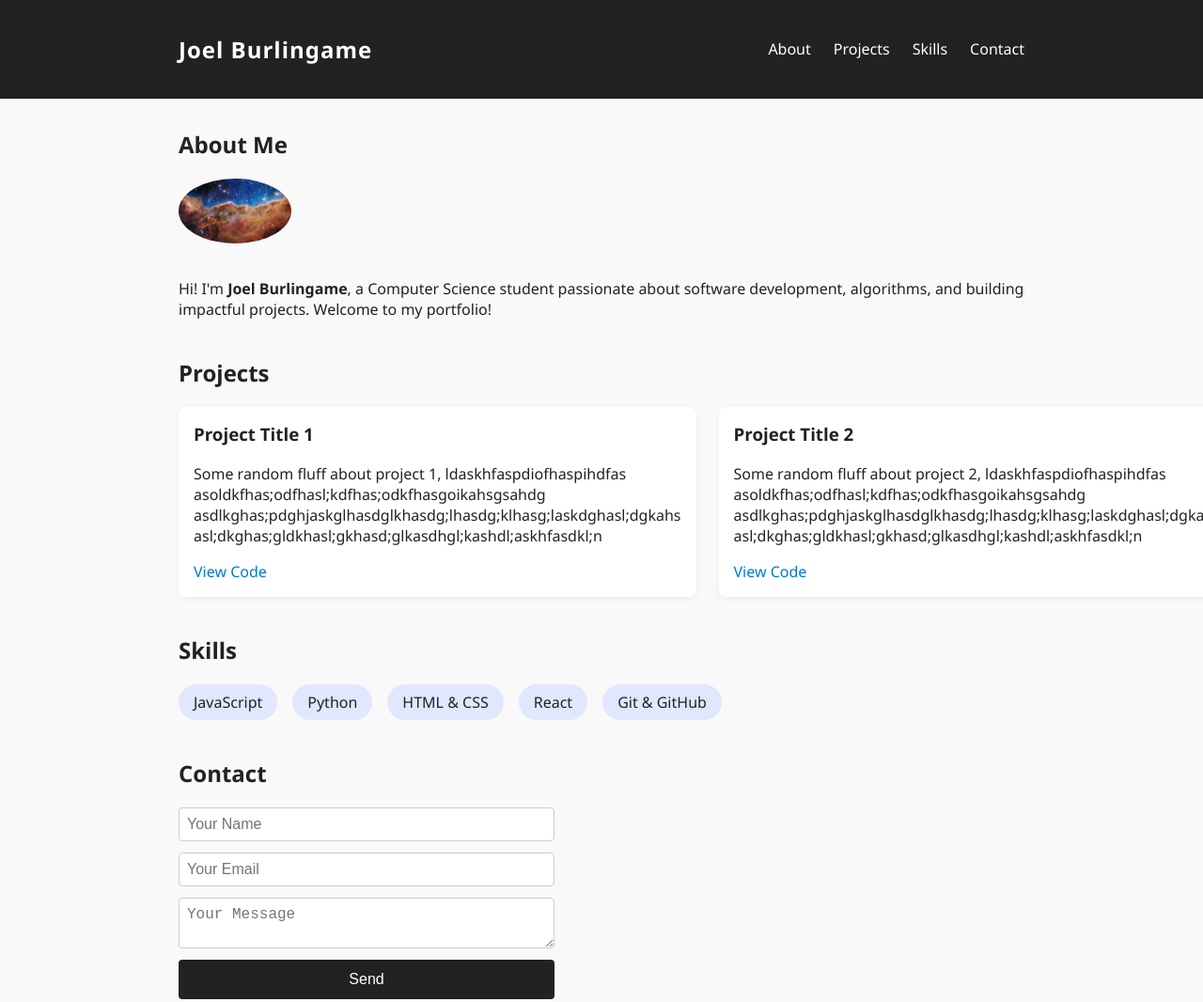
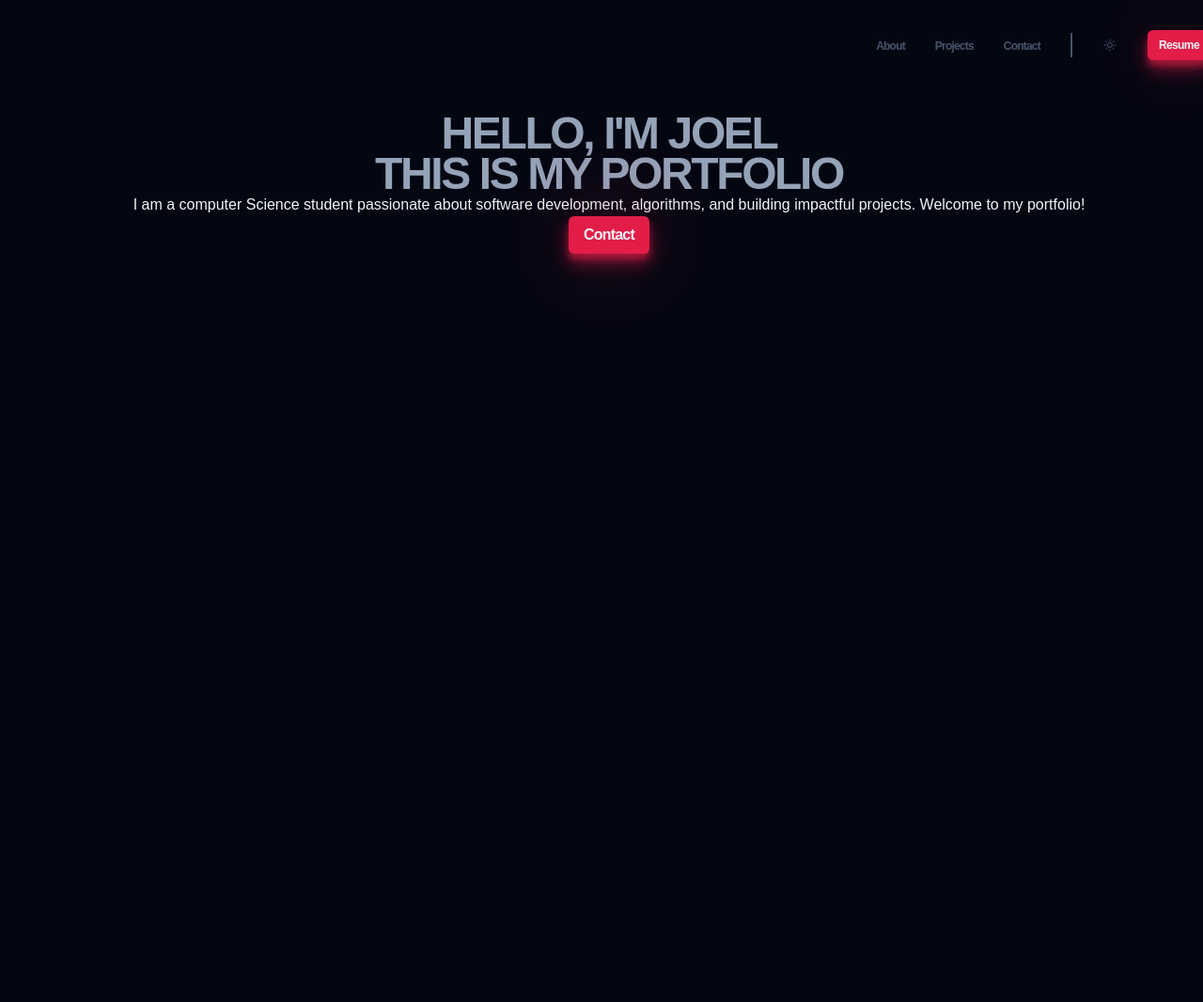
Before and after one commit to JTripple7s/CS_Portfolio_Web, a plain HTML site: page index.html in a window 1280 px wide. Shown: the top 1066 px of the page at 94% size. After the commit the page ends 800 px from the top, so only its background shows below. Drawn offline with Linux system fonts and the light colour scheme; a web font is replaced by a local one.

Commit message:
secondary version of portfolio

```diff
--- /dev/null
+++ b/css/components/header.css
@@ -0,0 +1,75 @@
+.header {
+    display: flex;
+    justify-content: flex-end;
+    align-items: center;
+    padding-top: 2rem;
+    padding-bottom: 2rem;
+}
+
+.header__menu {
+    display: flex;
+    align-items: center;
+    list-style: none;
+    padding: 0;
+    gap: 2em;
+}
+
+.header__link {
+    font-size: var(--size-xs);
+    text-decoration: none;
+    font-weight: 600;
+    color: var(--clr-slate600);
+    letter-spacing: -0.05rem;
+    transition: color 0.3s;
+}
+
+.header__link:hover {
+    color: var(--clr-rose);
+}
+
+.header__line {
+    border: 1px solid var(--clr-slate600);
+    padding-top: 1.5em;
+}
+
+.header__sun {
+    display: block;
+    color: var(--clr-slate600);
+    width: var(--size-base);
+    height: var(--size-base);
+
+}
+
+.header__resume {
+    font-size: var(--size-xs);
+}
+
+.header__bars {
+    color: var()
+}
+
+/* /* xs
+@media (min-width: 475px) {
+
+}
+/* sm
+@media (min-width: 640px) {
+
+}
+/* md
+@media (min-width: 768px) {
+
+}
+/* lg
+@media (min-width: 1024px) {
+
+}
+
+/* xl
+@media (min-width: 1280px) {
+
+}
+/* xxl
+@media (min-width: 1536px) {
+
+} */
--- /dev/null
+++ b/css/components/intro.css
@@ -0,0 +1,28 @@
+.intro {
+    text-align: center;
+}
+
+.intro__subtitle {
+    color: var(--clr-lsate800);
+    font-size: var(--size-5xl);
+    line-height: 0.9;
+}
+
+.intro__title {
+    color: var(--clr-slate400);
+    text-transform: uppercase;
+    font-size: var(--size-5xl);
+    letter-spacing: -0.05em;
+    line-height: 0.9;
+}
+
+.intro__description {
+    max-width: 60ch;
+    font-size: var(--size-sm);
+    color: var(--clr-lsate600);
+}
+
+.intro__btn {
+    text-transform: capitalize;
+    font-size: var(--size-sm);
+}
--- /dev/null
+++ b/css/style.css
@@ -0,0 +1,98 @@
+/* /* xs
+@media (min-width: 475px) {
+
+}
+/* sm
+@media (min-width: 640px) {
+
+}
+/* md
+@media (min-width: 768px) {
+
+}
+/* lg
+@media (min-width: 1024px) {
+
+}
+
+/* xl
+@media (min-width: 1280px) {
+
+}
+/* xxl
+@media (min-width: 1536px) {
+
+} */
+:root {
+    --clr-dark: #030712;
+    --clr-light: #f1f5f9;
+    --clr-slate400: #94a3b8;
+    --clr-slate600: #475569;
+    --clr-lsate800: #1e293b;
+    --clr-rose: #e11d48;
+    --clr-indigo: #4f46e5;
+
+    /* Rose: rgb(225, 29, 72) */
+    /* Indigo: rgb(79, 70, 229) */
+
+    /* sizes */
+    --size-xxs: 0.5rem;
+    --size-xs: 0.75rem;
+    --size-xxs: 0.875rem;
+    --size-base: 1rem;
+    --size-lg: 1.125rem;
+    --size-xl: 1.25rem;
+    --size-2xl: 1.5rem;
+    --size-3xl: 1.875rem;
+    --size-4xl: 2.25rem;
+    --size-5xl: 3rem;
+    --size-6xl: 3.75rem;
+    --size-7xl: 4.5rem;
+    --size-8xl: 6rem;
+    --size-9xl: 8rem;
+    --size-10xl: 10rem;
+}
+/* gives spaceing for the entire page 1.5em */
+* {
+    margin: 0;
+    line-height: calc(1em + 0.5rem);
+}
+
+html {
+    /* gives transition to scroll */
+    scroll-behavior: smooth;
+}
+
+body {
+    font-family: 'General Sans', sans-serif;
+    background-color: var(--clr-dark);
+    color: var(--clr-light);
+}
+
+img,
+picture,
+video,
+canvas,
+svg {
+    display: block;
+    max-width: 100%;
+    user-select: none;
+
+}
+
+button {
+    display: inline-block;
+    padding: 0;
+    border: none;
+    background: none;
+    cursor: pointer;
+    color: inherit;
+}
+
+a {
+    color: var(--clr-rose);
+}
+
+strong {
+    color: var(--clr-indigo)
+}
--- /dev/null
+++ b/css/utils.css
@@ -0,0 +1,73 @@
+.btn {
+    display: inline-block;
+    font-weight: 600;
+    text-decoration: none;
+    letter-spacing: -0.05em;
+    background-color: var(--clr-rose);
+    color: var(--clr-light);
+    padding: 0.5em 1em;
+    border-radius: 6px;
+    box-shadow: 0 10px 20px rgba(225, 29, 72, 0.5),
+    0 6px 6px rgba(225, 29, 72, 0.5), 0 0 100px -10px var(--clr-rose);
+    transition: transform 0.3s, box-shadow 0.3s;
+}
+
+.btn:hover {
+    transform: translateY(-3px);
+    box-shadow: 0 14px 28px rgba(225, 29, 72, 0.25),
+    0 10px 10px rgba(225, 29, 72, 0.22), 0 0 120px -10px var(--clr-rose);
+}
+
+.container {
+    width: 100%;
+    margin-left: auto;
+    margin-right: auto;
+    padding-left: 0.5rem;
+    padding-right: 0.5rem;
+    /* border: 1px solid red; */
+}
+
+.section {
+    margin-top: 5rem;
+}
+
+/* xs */
+@media (min-width: 475px) {
+    .container{
+        max-width: 475px;
+    }
+}
+/* sm */
+@media (min-width: 640px) {
+    .container{
+        max-width: 640px;
+    }
+}
+/* md */
+@media (min-width: 768px) {
+    .container{
+        max-width: 768px;
+    }
+}
+/* lg */
+@media (min-width: 1024px) {
+    .container{
+        max-width: 1024px;
+    }
+}
+
+.section {
+    margin-top: 10rem;
+}
+/* xl */
+@media (min-width: 1280px) {
+    .container{
+        max-width: 1280px;
+    }
+}
+/* xxl */
+@media (min-width: 1536px) {
+    .container{
+        max-width: 1536px;
+    }
+}
--- a/index.html
+++ b/index.html
@@ -1,130 +1,67 @@
 <!DOCTYPE html>
 <html lang="en">
 <head>
-    <meta charset="UTF-8" />
-    <meta
-      name="viewport"
-      content="width=device-width, initial-scale=1.0"
-    />
+  <meta charset="UTF-8">
+  <meta name="viewport" content="width=device-width, initial-scale=1.0">
   <title>Joel Burlingame | Portfolio</title>
-    <link rel="stylesheet" href="styles.css" />
+  <link rel="stylesheet" href="css/style.css"  />
+  <link rel="stylesheet" href="css/utils.css"  />
+  <link rel="stylesheet" href="css/components/header.css"  />
+  <link rel="stylesheet" href="css/components/intro.css"  />
+
+  <link href="https://api.fontshare.com/v2/css?f[]=general-sans@400,500,600,700&display=swap" rel="stylesheet">
+
 </head>
 <body>
-    <header>
+  <header class="header container">
     <nav>
-        <h1>Joel Burlingame</h1>
-        <ul>
-          <li><a href="#about">About</a></li>
-          <li><a href="#projects">Projects</a></li>
-          <li><a href="#skills">Skills</a></li>
-          <li><a href="#contact">Contact</a></li>
+      <ul class="header__menu">
+        <li>
+          <a class="header__link" href="#about">About</a>
+        </li>
+        <li>
+          <a class="header__link" href="#featured">Projects</a>
+        </li>
+        <li>
+          <a class="header__link" href="#contact">Contact</a>
+        </li>
+        <li class="header__line">
+          <li>
+            <button class="header__sun">
+              <svg xmlns="http://www.w3.org/2000/svg" fill="none" viewBox="0 0 24 24" stroke-width="1.5" stroke="currentColor">
+              <path stroke-linecap="round" stroke-linejoin="round"
+              d="M12 3v2.25m6.364.386-1.591 1.591M21 12h-2.25m-.386 6.364-1.591-1.591M12 18.75V21m-4.773-4.227-1.591
+              1.591M5.25 12H3m4.227-4.773L5.636 5.636M15.75 12a3.75 3.75 0 1 1-7.5 0 3.75 3.75 0 0 1 7.5 0Z" />
+              </svg>
+            </button>
+          </li>
+          <li>
+            <a class="header__resume btn" href="#addresume">Resume</a>
+          </li>
+        </li>
       </ul>
+      <button class="header__bars">
+        <svg xmlns="http://www.w3.org/2000/svg" viewBox="0 0 24 24" fill="currentColor">
+        <path fill-rule="evenodd" d="M3 6.75A.75.75 0 0 1 3.75 6h16.5a.75.75 0 0 1 0 1.5H3.75A.75.75 0 0 1 3 6.75ZM3 12a.75.75 0 0 1
+        .75-.75h16.5a.75.75 0 0 1 0 1.5H3.75A.75.75 0 0 1 3 12Zm0 5.25a.75.75 0 0 1 .75-.75h16.5a.75.75 0 0 1 0 1.5H3.75a.75.75 0 0 1-.75-.75Z" clip-rule="evenodd" />
+        </svg>
+      </button>
     </nav>
   </header>
-
   <main>
-      <section id="about">
-        <h2>About Me</h2>
-        <img
-          src="web_first_images_release.png"
-          alt="Joel Burlingame"
-          class="profile-pic"
-        />
-        <p>
-          Hi! I'm <strong>Joel Burlingame</strong>, a Computer Science student
-          passionate about software development, algorithms, and building
-          impactful projects. Welcome to my portfolio!
-        </p>
+    <section class="intro container">
+      <h2 class="intro__title">Hello, I'm Joel <br> This is my Portfolio</h2>
+      <p class="intro__discription">I am a computer Science student passionate about software
+         development, algorithms, and building impactful projects.
+         Welcome to my portfolio!</p>
+      <a class="intro__btn btn" href="#">Contact</a>
     </section>
-
-      <section id="projects">
-        <h2>Projects</h2>
-        <div class="project-list">
-          <div class="project">
-            <h3>Project Title 1</h3>
-            <p>
-              Some random fluff about project 1, ldaskhfaspdiofhaspihdfas
-              asoldkfhas;odfhasl;kdfhas;odkfhasgoikahsgsahdg
-              asdlkghas;pdghjaskglhasdglkhasdg;lhasdg;klhasg;laskdghasl;dgkahs
-              asl;dkghas;gldkhasl;gkhasd;glkasdhgl;kashdl;askhfasdkl;n
-            </p>
-            <a
-              href="https://github.com/JTripple7s/project1"
-              target="_blank"
-              >View Code</a
-            >
-          </div>
-          <div class="project">
-            <h3>Project Title 2</h3>
-            <p>
-              Some random fluff about project 2, ldaskhfaspdiofhaspihdfas
-              asoldkfhas;odfhasl;kdfhas;odkfhasgoikahsgsahdg
-              asdlkghas;pdghjaskglhasdglkhasdg;lhasdg;klhasg;laskdghasl;dgkahs
-              asl;dkghas;gldkhasl;gkhasd;glkasdhgl;kashdl;askhfasdkl;n
-            </p>
-            <a
-              href="https://github.com/JTripple7s/project2"
-              target="_blank"
-              >View Code</a
-            >
-          </div>
-        </div>
-      </section>
-
-      <section id="skills">
-        <h2>Skills</h2>
-        <ul class="skills-list">
-          <li>JavaScript</li>
-          <li>Python</li>
-          <li>HTML & CSS</li>
-          <li>React</li>
-          <li>Git & GitHub</li>
-        </ul>
-      </section>
-
-      <section id="contact">
-        <h2>Contact</h2>
-        <form id="contact-form">
-          <input
-            type="text"
-            name="name"
-            placeholder="Your Name"
-            required
-          />
-          <input
-            type="email"
-            name="email"
-            placeholder="Your Email"
-            required
-          />
-          <textarea
-            name="message"
-            placeholder="Your Message"
-            required
-          ></textarea>
-          <button type="submit">Send</button>
-        </form>
-        <div class="social-links">
-          <a
-            href="https://github.com/JTripple7s"
-            target="_blank"
-            >GitHub</a
-          >
-          <a
-            href="https://www.linkedin.com/in/joelburlingame777"
-            target="_blank"
-            >LinkedIn</a
-          >
-        </div>
-      </section>
+    <!-- <section></section>
+    <section></section>
+    <section></section>
+    <section></section> -->
   </main>
-
-    <footer>
-      <p>
-        &copy; 2025 Your Name. Built with HTML, CSS, and JavaScript.
-      </p>
-    </footer>
-
-    <script src="script.js"></script>
+  <footer></footer>
+  <script> src="js/main.js"</script>
 </body>
 </html>
--- /dev/null
+++ b/js/main.js
@@ -0,0 +1,4 @@
+import '../css/styles.css';
+import '../css/components/header.css';
+import '../css/components/intro.css';
+import '../css/utils.css';
```
Also changed, not shown: example.html (added, +130 -0 lines), css/exampleCss.css (line endings or trailing spaces), images/web_first_images_release.png (renamed from web_first_images_release.png), js/exampleJS.js (line endings or trailing spaces). Lines whose indentation alone changed are shown as unchanged.
